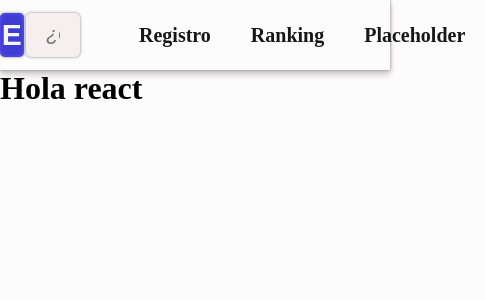
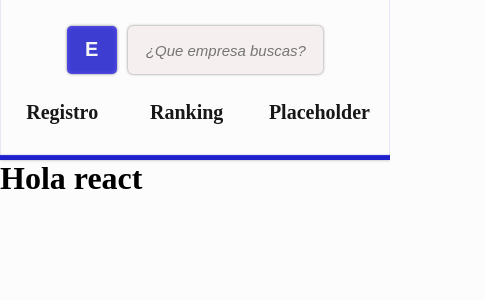
Before and after one commit to miguelCidPaz/enterprise-front, a React (Create React App) app: page / in a window 390 px wide. Shown: the top 300 px of the page, 485 px wide, since content can reach past the window. Built offline with nearby package versions, Linux system fonts and the light colour scheme.

Commit message:
preparando branch a integracion anime.js

```diff
--- a/src/components/Header/styles.css
+++ b/src/components/Header/styles.css
@@ -3,13 +3,14 @@
     width: 100%;
     height: 70px;
     background-color: transparent;
-    box-shadow: 0 0 3px grey,
-    0 5px 6px rgb(207, 203, 203);
+    box-shadow: 0 0 3px rgb(175, 173, 173),
+    0 -5px 1px rgb(31, 31, 204) inset;
     display: flex;
     flex-direction: row;
-    justify-content: space-around;
+    justify-content: space-between;
     align-items: center;
     gap: 10%;
+    transition-duration: 0.2s;
 }
 
 .bodyheader--body-search{
@@ -19,7 +20,8 @@
     justify-content: center;
     gap: 3%;
     width: 25%;
-    height: 80%;
+    height: 50%;
+    transition-duration: 0.2s;
 }
 
 .bodyheader--icon-enterprise{
@@ -29,8 +31,8 @@
     box-shadow: 0 0 3px grey,
     0 0 4px rgb(104, 82, 247) inset;
     height: 80%;
-    width: 40px;
-    font-size: 30px;
+    width: 30px;
+    font-size: 20px;
     font-weight: bolder;
     color: whitesmoke;
     border-radius: 5px;
@@ -46,13 +48,15 @@
 }
 
 .bodyheader--input-text{
-    width: 80%;
+    width: 50%;
+    max-width: auto;
     height: 80%;
     border: none;
     outline: none;
     background-color: rgb(245, 239, 239);
     border-radius: 5px;
     font-size: 20px;
+    text-align: center;
     padding: 5px 20px;
     box-shadow: 0 0 3px grey;
     transition: 0.2s;
@@ -69,11 +73,13 @@
 
 .bodyheader--input-text::placeholder{
     font-style: italic;
+    font-size: 15px;
 }
 
 .bodyheader--menu-main{
     display: flex;
     flex-direction: row;
+    width: 30%;
 }
 
 .bodyheader--menu-link{
@@ -87,10 +93,93 @@
 
 .bodyheader--menu-link:hover{
     background-color: rgb(31, 31, 204);
-    box-shadow: 0 0 5px grey,
-    0 0 2px rgb(104, 82, 247) inset;
     text-shadow: 0 0 3px white;
     color: white;
     font-weight: bolder;
-    box-shadow: 0 0 4px grey;
 }
+
+.bodyheader--menu-link:first-child{
+    border-radius: 5px 0px 0px 0px;
+}
+
+.bodyheader--menu-link:last-child{
+    border-radius: 0px 5px 0px 0px;
+}
+
+@media (max-width: 1100px) {
+    .bodyheader--input-text{
+        padding: 1px;
+    }
+
+    .bodyheader--input-text::placeholder{
+        font-size: 15px;
+    }
+}
+
+@media (max-width: 811px) {
+    .bodyheader--main{
+        align-items: center;
+        margin: auto;
+        gap: 1px;
+    }
+
+    .bodyheader--body-search{
+        width: 50%;
+    }
+
+    .bodyheader--menu-main{
+        width: 50%;
+    }
+}
+
+@media (max-width: 720px) {
+    .bodyheader--main{
+        flex-direction: column;
+        height: 160px;
+        justify-content: center;
+        align-items: center;
+        text-align: center;
+    }
+
+    .bodyheader--icon-enterprise{
+        width: 50px;
+    }
+
+    .bodyheader--body-search{
+        width: 100%;
+        height: 50%;
+        padding-top: 20px;
+    }
+
+    .bodyheader--menu-main{
+        width: 100%;
+        height: 50%;
+        margin: auto;
+    }
+
+    .bodyheader--menu-link{
+        width: 100%;
+    }
+}
+
+@media (max-width:360px) {
+    .bodyheader--icon-enterprise{
+        width: 30px;
+        height: 30px;
+    }
+
+    .bodyheader--input-text{
+        height: 30px;
+    }
+
+    .bodyheader--menu-link{
+        gap: 1px;
+    }
+
+    .bodyheader--menu-link{
+        font-size: 18px;
+        padding: 20px 5px;
+        height: 100%;
+        margin: auto;
+    }
+}
```
